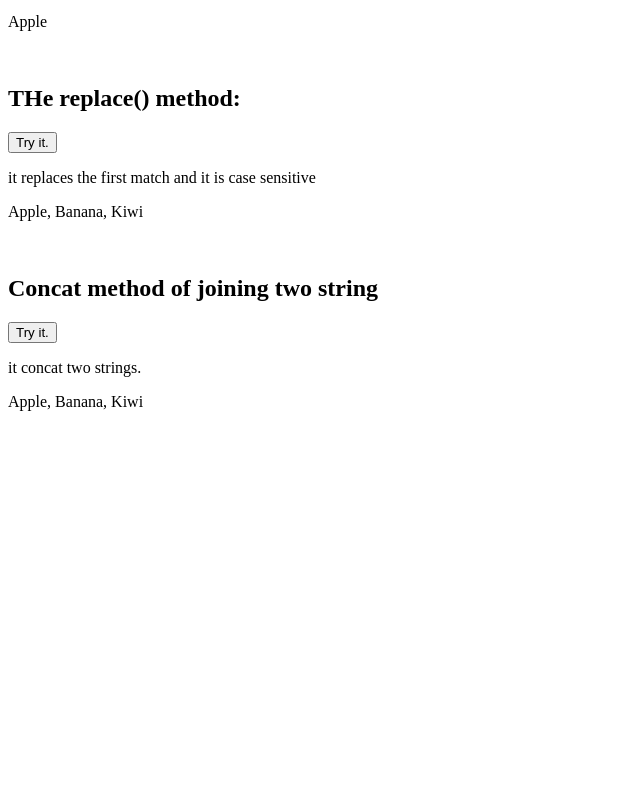
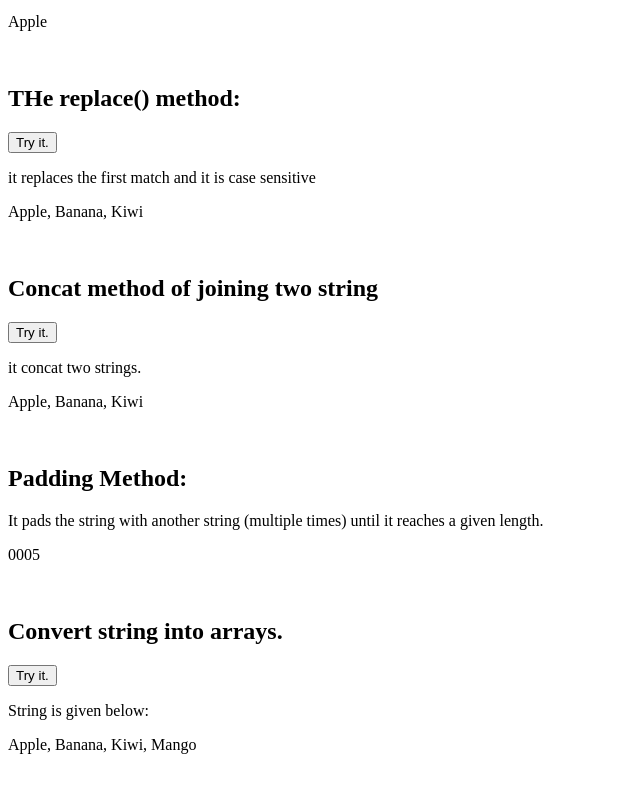
Before and after one commit to rajroushan6714/starting_javascript, a plain HTML site: page js 2/index.html in a window 1280 px wide. Shown: the part 500-1292 px from the top of the page, without its empty margins (0-640 px from the left). Before the commit the page ends 953 px from the top, so only its background shows below. Drawn offline with Linux system fonts and the light colour scheme.

Commit message:
only for js:short notes on stirng trim, working of padding in string, short notes on extracting characters of a string-> all three methods, working of converting a string into array.

```diff
--- a/js 2/index.html
+++ b/js 2/index.html
@@ -38,6 +38,17 @@
     <p id="demo5">Apple, Banana, Kiwi</p>
     <br>
 
+    <h2>Padding Method:</h2>
+    <p>It pads the string with another string (multiple times) until it reaches a given length.</p>
+    <p id="demo6"></p>
+    <br>
+
+    <h2>Convert string into arrays.</h2>
+    <button id="array_button">Try it.</button>
+    <p>String is given below:</p>
+    <p id="demo7">Apple, Banana, Kiwi, Mango</p>
+    <br>
+
     <script src = "./index.js"></script>
 </body>
 </html>
--- a/js 2/index.js
+++ b/js 2/index.js
@@ -44,3 +44,28 @@ function act2(){
     let text3 = text1.concat(", ", text2);
     document.getElementById("demo5").innerHTML = text3;
 }
+
+
+// trim()-> remove white space from both end of the string.
+// trimStart()-> remove white spaces at the start of string.
+// trimEnd()-> remove white spaces at the end of the string.
+
+// padding=> padStart(), padEnd() doesn't work on number, convert no into string.
+// Both work in similar ways.
+let padstring = "5";
+document.getElementById("demo6").innerHTML = padstring.padStart(4, "0");
+
+// extracting characters of a string. It has 3 methods.
+// charAt(i)-> return the character present at ith position in the string.
+// charCodeAt(i)-> return the code of the character present at ith position in the string.
+// propertyAccess => []-> allows property access on strings.
+
+// strings can be converted into arrays.
+// split()-> it is used to convert string into array.
+const button3 = document.querySelector("#array_button");
+button3.addEventListener("click", act3);
+function act3(){
+    let text = document.getElementById("demo7").innerHTML;
+    const myArray = text.split(", ");
+    document.getElementById("demo7").innerHTML = myArray[1];
+}
```
